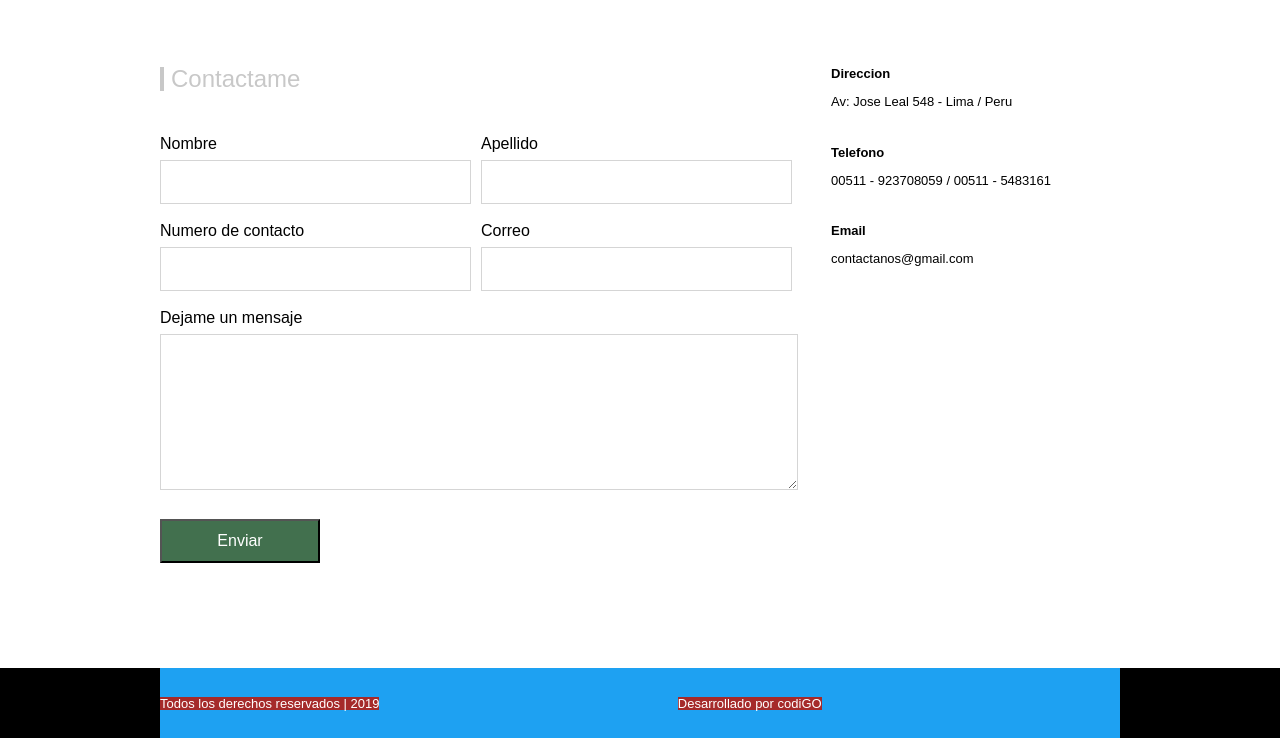
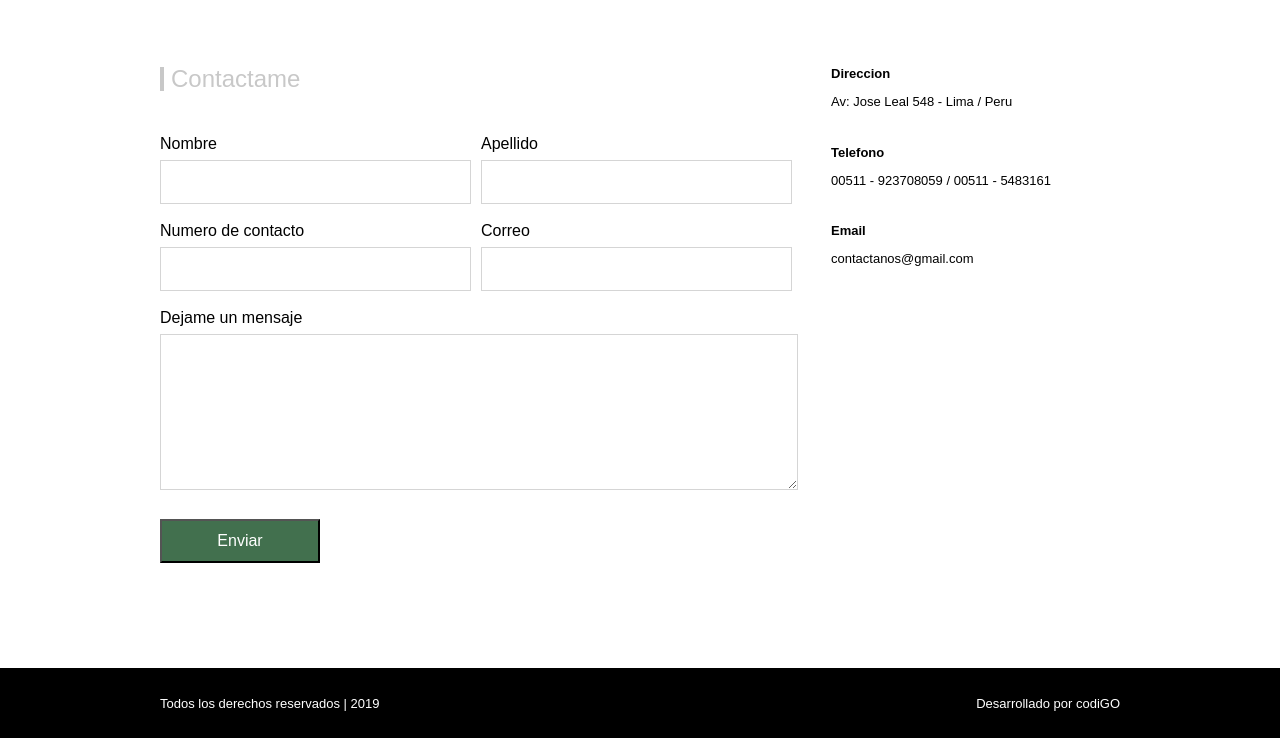
Before and after one commit to marioduecasan/portafolio01, a plain HTML site: page index.html in a window 1280 px wide. Shown: the part 1492-2230 px from the top of the page. Drawn offline with Linux system fonts and the light colour scheme.

Commit message:
commit segundo

```diff
--- a/index.html
+++ b/index.html
@@ -445,7 +445,7 @@
             <p>Todos los derechos reservados | 2019</p>
 
             <p>Desarrollado por <a href="">codiGO</a></p>
-            <div>
+            </div>
         </footer>
     </div>
 </body>
--- a/styles/main.css
+++ b/styles/main.css
@@ -311,10 +311,9 @@ footer .container{
     justify-content: space-between;
     align-items: center;
     height: 70px;
-    background: #1ea1f2;
+
 }
 
 footer p{
     color:#ffffff;
-    background: brown;
 }
```
